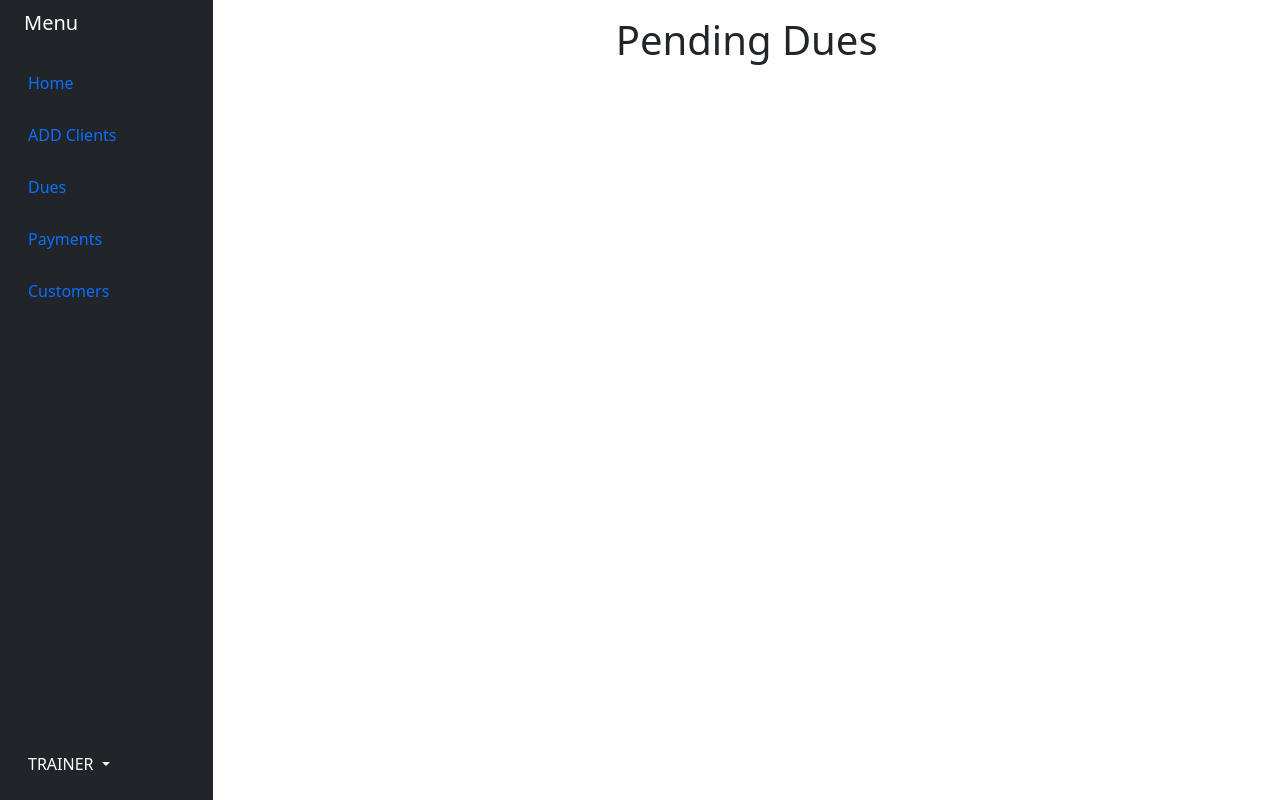
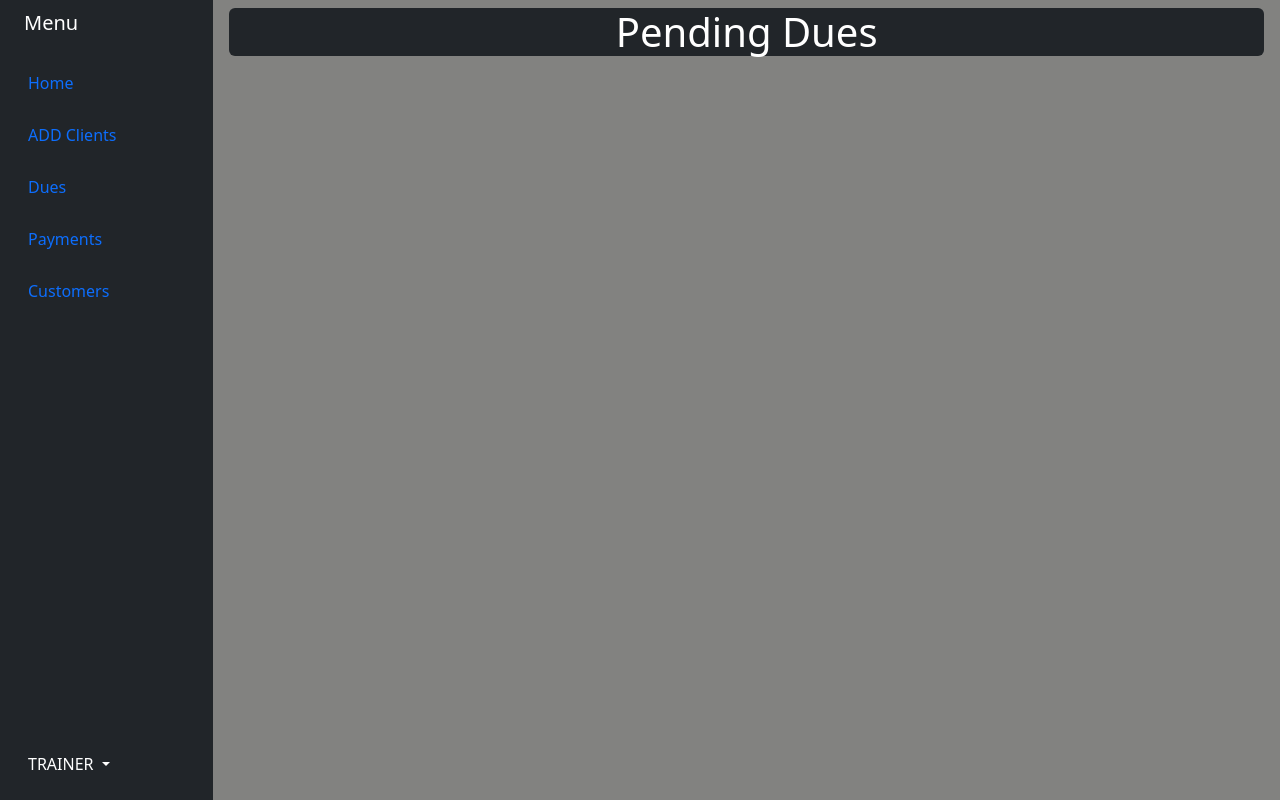
Before and after one commit to akshaygoud1015/GYM_SOFTWARE, an Electron app: page src/trainer.html in a window 1280 px wide. Drawn offline with nearby package versions, Linux system fonts and the light colour scheme; no server answers.

Commit message:
trainer ui changes

```diff
--- a/src/trainer.html
+++ b/src/trainer.html
@@ -4,8 +4,8 @@
     <meta charset="UTF-8">
     <meta name="viewport" content="width=device-width, initial-scale=1.0">
     <title>Davinci Gymsoft</title>
+    <link href="../node_modules/bootstrap/dist/css/bootstrap.min.css" rel="stylesheet">
     <link rel="stylesheet" href="owner.css">
-    <link href="../node_modules/bootstrap/dist/css/bootstrap.min.css" rel="stylesheet">
 </head>
 <body>
     <div class="container-fluid">
@@ -59,9 +59,9 @@
                     </div>
                 </div>
             </div>
-            <div class="col py-3" id="mainContent">
+            <div class="col py-2 px-3 mb-10 rounded" id="mainContent">
                 <body>
-                    <h1 class="text-center mb-10">Pending Dues</h1>
+                    <h1 class="text-center mb-20 text-white bg-dark rounded">Pending Dues</h1>
                     <div id="duesContainer"></div>
                 </body>
                 </div>
```
Also changed, not shown: src/owner.html (+1 -1 lines).
